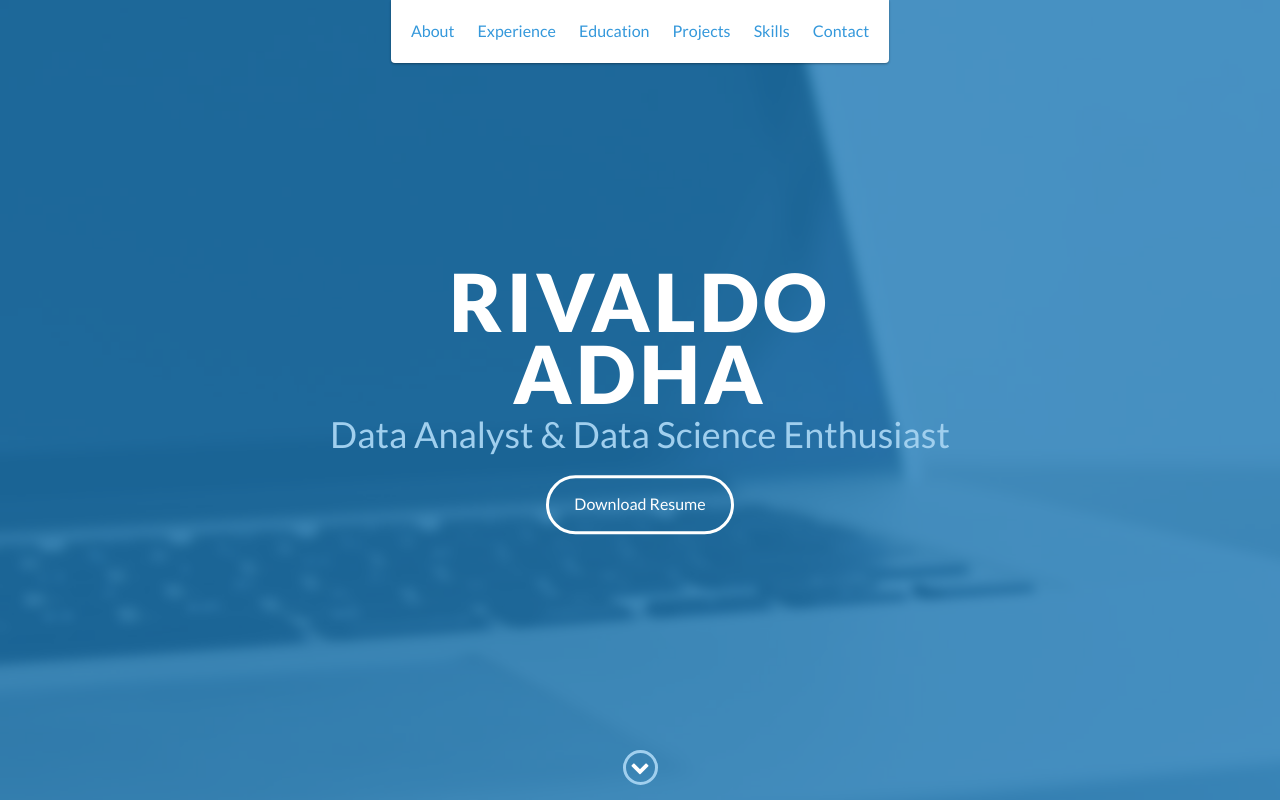
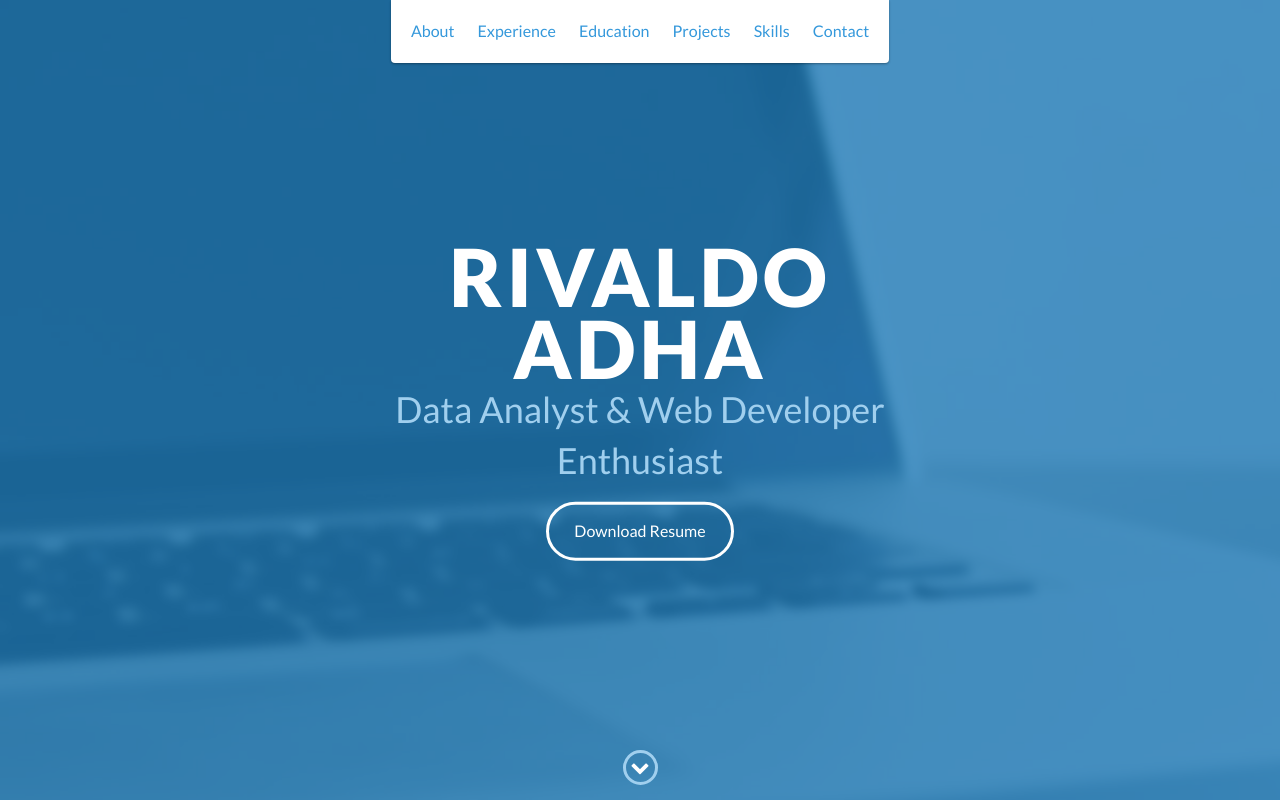
Before and after one commit to valdoadha/valdoadha.github.io, a website: page index.html in a window 1280 px wide. Shown: the top 800 px of the page. Drawn offline with nearby package versions, Linux system fonts and the light colour scheme.

Commit message:
Update index.html

```diff
--- a/index.html
+++ b/index.html
@@ -49,7 +49,7 @@
     <div id="lead">
         <div id="lead-content">
             <h1>Rivaldo Adha</h1>
-            <h2>Data Analyst & Data Science Enthusiast</h2>
+            <h2>Data Analyst & Web Developer Enthusiast</h2>
             <a href="https://drive.google.com/file/d/1R3L-cK9LNvjQxWdcGuh1MsDFBXn_GTja/view?usp=sharing" class="btn-rounded-white">Download Resume</a>
         </div>
         <!-- End #lead-content -->
```
